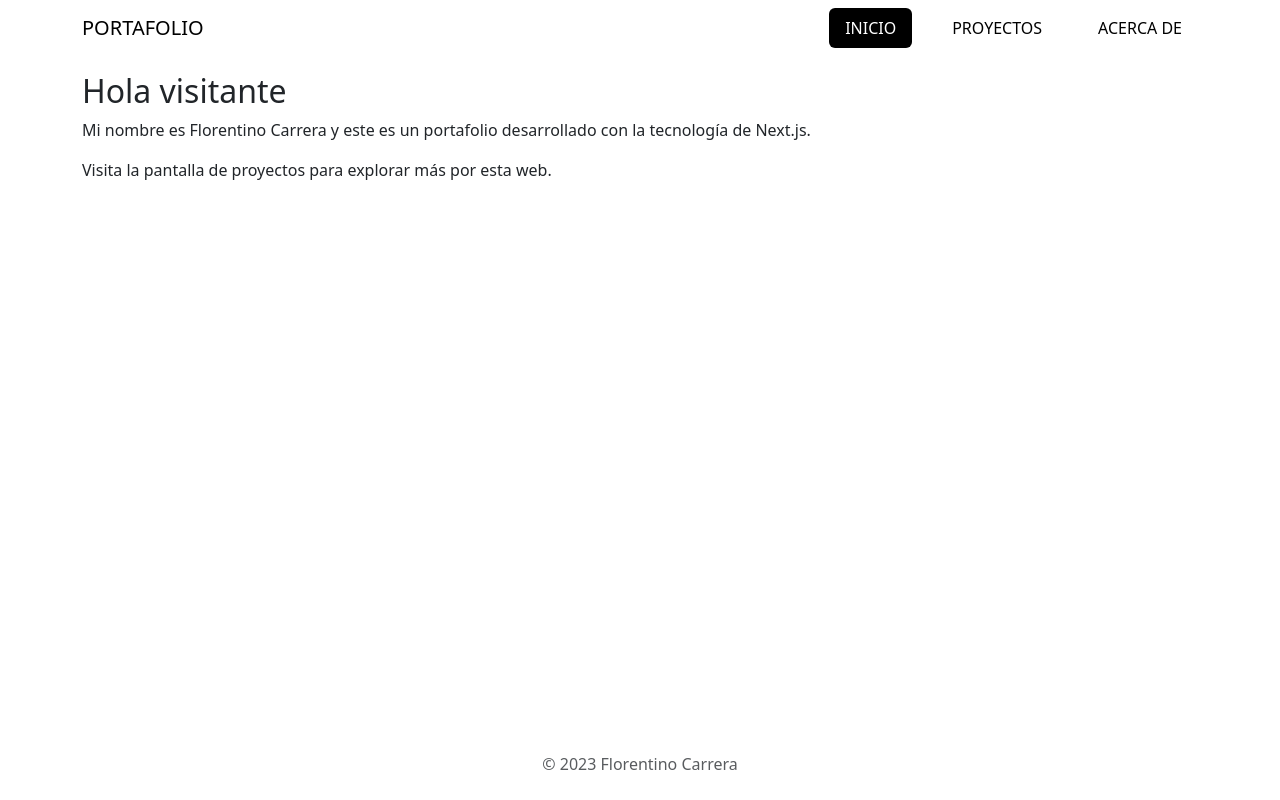
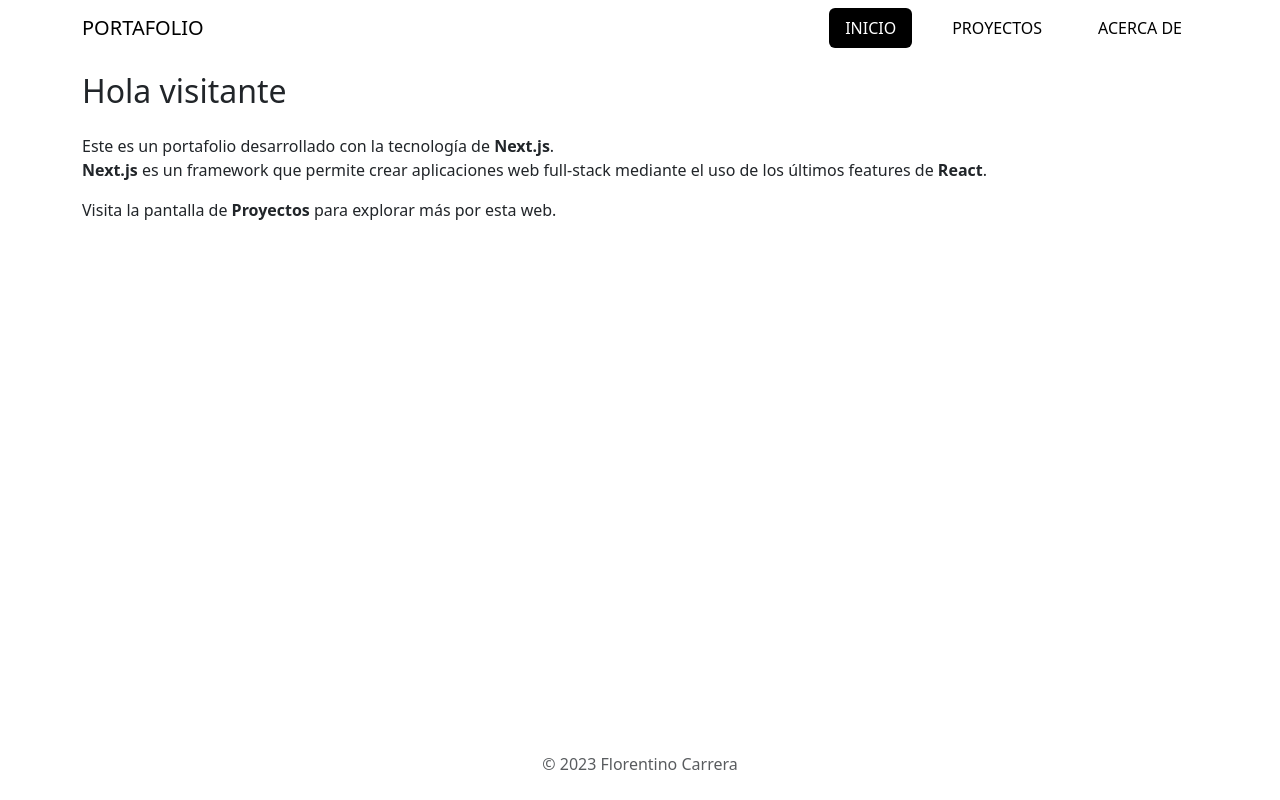
Before and after one commit to DARKATOV/portfolio-nextjs-ts, a Next.js app: page / in a window 1280 px wide. Built offline with nearby package versions, Linux system fonts and the light colour scheme.

Commit message:
Mejorando contenido de pantalla de Inicio.

```diff
--- a/package.json
+++ b/package.json
@@ -1,6 +1,6 @@
 {
   "name": "portfolio-nextjs-ts",
-  "version": "1.1.0",
+  "version": "1.1.1",
   "private": true,
   "scripts": {
     "dev": "next dev",
--- a/pages/index.tsx
+++ b/pages/index.tsx
@@ -1,13 +1,16 @@
 export default function Home() {
   return (
     <main className="container">
-      <h2>Hola visitante</h2>
+      <h2 className="mb-4">Hola visitante</h2>
 
-      <p>Mi nombre es Florentino Carrera y este es un portafolio desarrollado
-        con la tecnología de Next.js.
+      <p className="mb-0">Este es un portafolio desarrollado con la tecnología de <b>Next.js</b>.</p>
+
+      <p>
+        <b>Next.js</b> es un framework que permite crear aplicaciones web
+        full-stack mediante el uso de los últimos features de <b>React</b>.
       </p>
 
-      <p>Visita la pantalla de proyectos para explorar más por esta web.</p>
+      <p>Visita la pantalla de <b>Proyectos</b> para explorar más por esta web.</p>
     </main>
   )
 }
--- a/pages/projects/index.tsx
+++ b/pages/projects/index.tsx
@@ -3,7 +3,7 @@ import Card from '@/components/Card'
 export default function Projects() {
   return (
     <main className="container">
-      <h2>Proyectos</h2>
+      <h2 className="mb-4">Proyectos</h2>
 
       <div className="row row-cols-1 row-cols-md-3 g-4">
         {projects.map((project, index) => (
```
Also changed, not shown: pages/about.tsx (+7 -5 lines), 1 other file (tests, documents, lock files or other folders).
